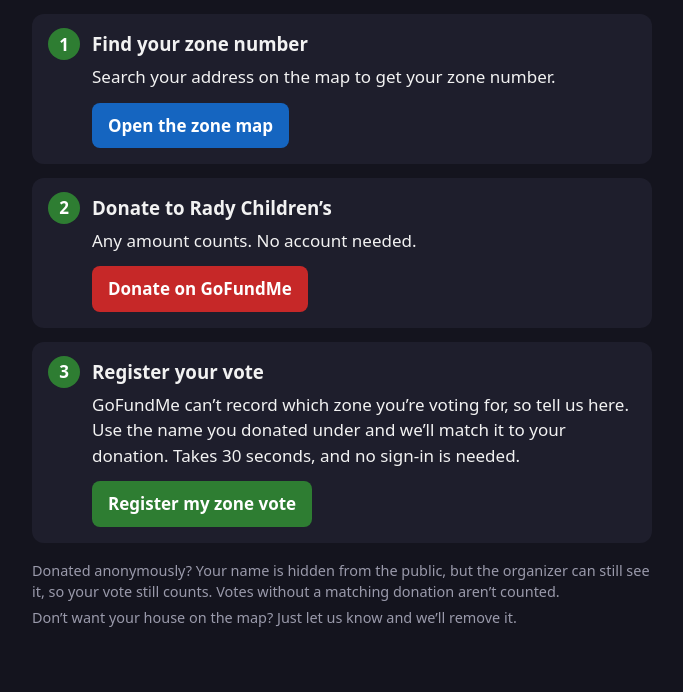
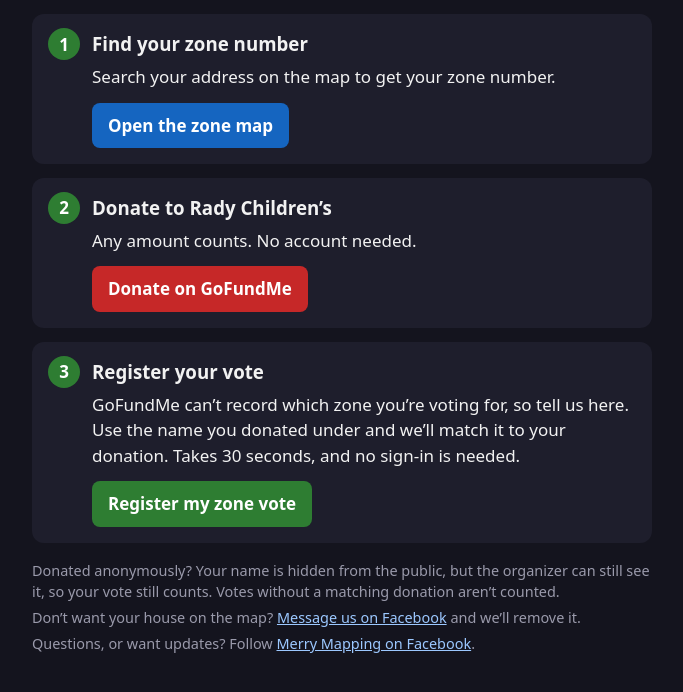
Before and after one commit to tim-fan/festivity-site, a plain HTML site: page 2026/vote/index.html in a window 1280 px wide. Shown: the part 182-874 px from the top of the page, without its empty margins (298-981 px from the left). Drawn offline with Linux system fonts and the light colour scheme.

Commit message:
Add Facebook contact for opt-outs and questions
Co-Authored-By: Claude Opus 5.5 <noreply@anthropic.com>

```diff
--- a/2026/vote/index.html
+++ b/2026/vote/index.html
@@ -39,7 +39,8 @@
   <a class="btn" id="vote" href="https://docs.google.com/forms/d/e/1FAIpQLSf8WkAVcSQsFZQ002nFmgO8-Ksep6SAGbmK_ohJSQ_hKLJr7Q/viewform" target="_blank" rel="noopener">Register my zone vote</a></li>
 </ol>
 <p class="fine">Donated anonymously? Your name is hidden from the public, but the organizer can still see it, so your vote still counts. Votes without a matching donation aren&rsquo;t counted.</p>
-<p class="fine">Don&rsquo;t want your house on the map? Just let us know and we&rsquo;ll remove it.</p>
+<p class="fine">Don&rsquo;t want your house on the map? <a href="https://www.facebook.com/people/Merry-Mapping/61597029742696/" target="_blank" rel="noopener">Message us on Facebook</a> and we&rsquo;ll remove it.</p>
+<p class="fine">Questions, or want updates? Follow <a href="https://www.facebook.com/people/Merry-Mapping/61597029742696/" target="_blank" rel="noopener">Merry Mapping on Facebook</a>.</p>
 </main>
 <script>
 (function(){
```
